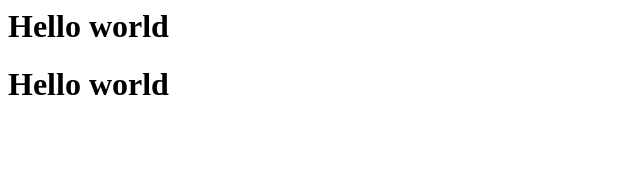
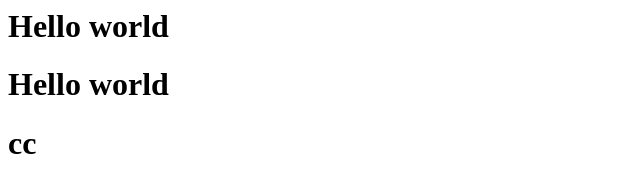
Before and after one commit to datmino09/THOS, a plain HTML site: page index.html in a window 1280 px wide. Shown: the full height of the page, 0-640 px from the left. Drawn offline with Linux system fonts and the light colour scheme.

Commit message:
Update index.html

```diff
--- a/index.html
+++ b/index.html
@@ -1,2 +1,3 @@
 <h1>Hello world </h1>
 <h1>Hello world </h1>
+<h1>cc </h1>
```
